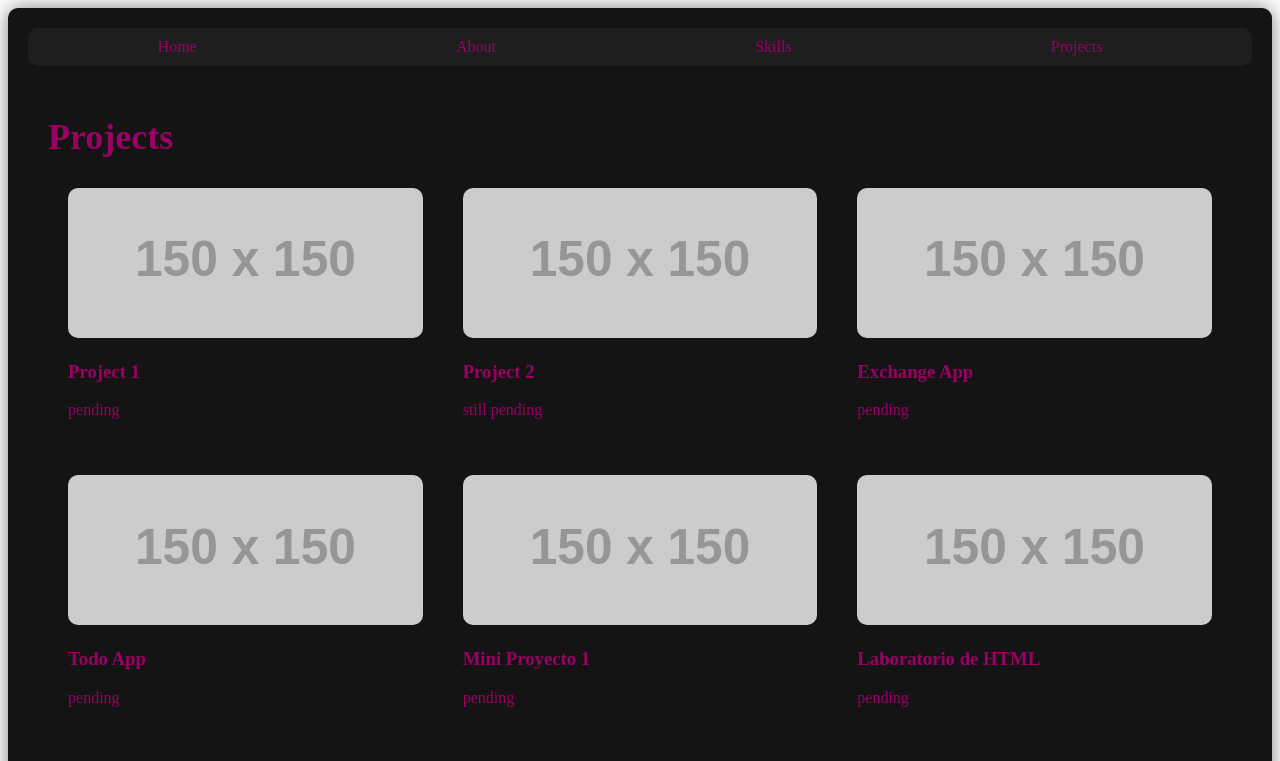
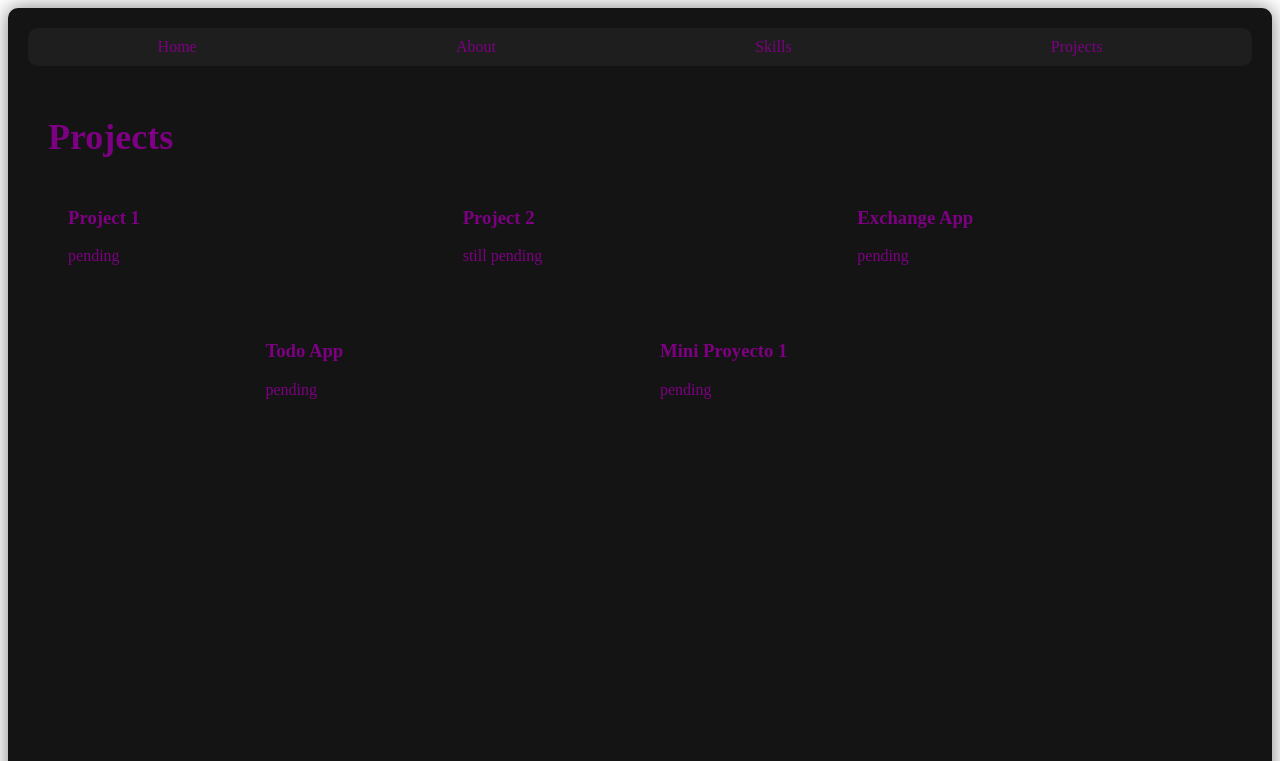
Before and after one commit to 110220004/myReact-portfolio, a React (Create React App) app: page /projects in a window 1280 px wide. Shown: the top 761 px of the page. Built offline with nearby package versions, Linux system fonts and the light colour scheme.

Commit message:
another update to projects.js
got rid of the image url for the projects

```diff
--- a/src/components/Projects.js
+++ b/src/components/Projects.js
@@ -5,45 +5,29 @@ const Projects = () => {
     {
       name: 'Project 1',
       description: 'pending',
-      imageUrl: 'https://via.placeholder.com/150',
       link: 'https://www.youtube.com/watch?v=dQw4w9WgXcQ'
     },
     {
       name: 'Project 2',
       description: 'still pending',
-      imageUrl: 'https://via.placeholder.com/150',
       link: 'https://www.example.com'
     },
     {
       name: 'Exchange App',
       description: 'pending',
-      imageUrl: 'https://via.placeholder.com/150',
       link: 'https://github.com/110220004/exchange-app'
     },
     {
       name: 'Todo App',
       description: 'pending',
-      imageUrl: 'https://via.placeholder.com/150',
       link: 'https://github.com/110220004/EC5-Todo-App'
     },
     {
       name: 'Mini Proyecto 1',
       description: 'pending',
-      imageUrl: 'https://via.placeholder.com/150',
       link: 'https://github.com/110220004/MP1-Mini-Proyecto-1'
     },
-    {
-      name: 'Laboratorio de HTML',
-      description: 'pending',
-      imageUrl: 'https://via.placeholder.com/150',
-      link: 'https://github.com/110220004/EC2-Laboratorio-de-HTML'
-    },
-    {
-      name: 'Java Projects',
-      description: 'pending',
-      imageUrl: 'https://via.placeholder.com/150',
-      link: 'https://github.com/110220004/java_projects'
-    },
+    // ... other projects
   ]);
 
   return (
@@ -53,7 +37,6 @@ const Projects = () => {
         {projects.map((project, index) => (
           <li key={index}>
             <a href={project.link} target="_blank" rel="noopener noreferrer">
-              <img src={project.imageUrl} alt={project.name} />
               <h3>{project.name}</h3>
               <p>{project.description}</p>
             </a>
```
